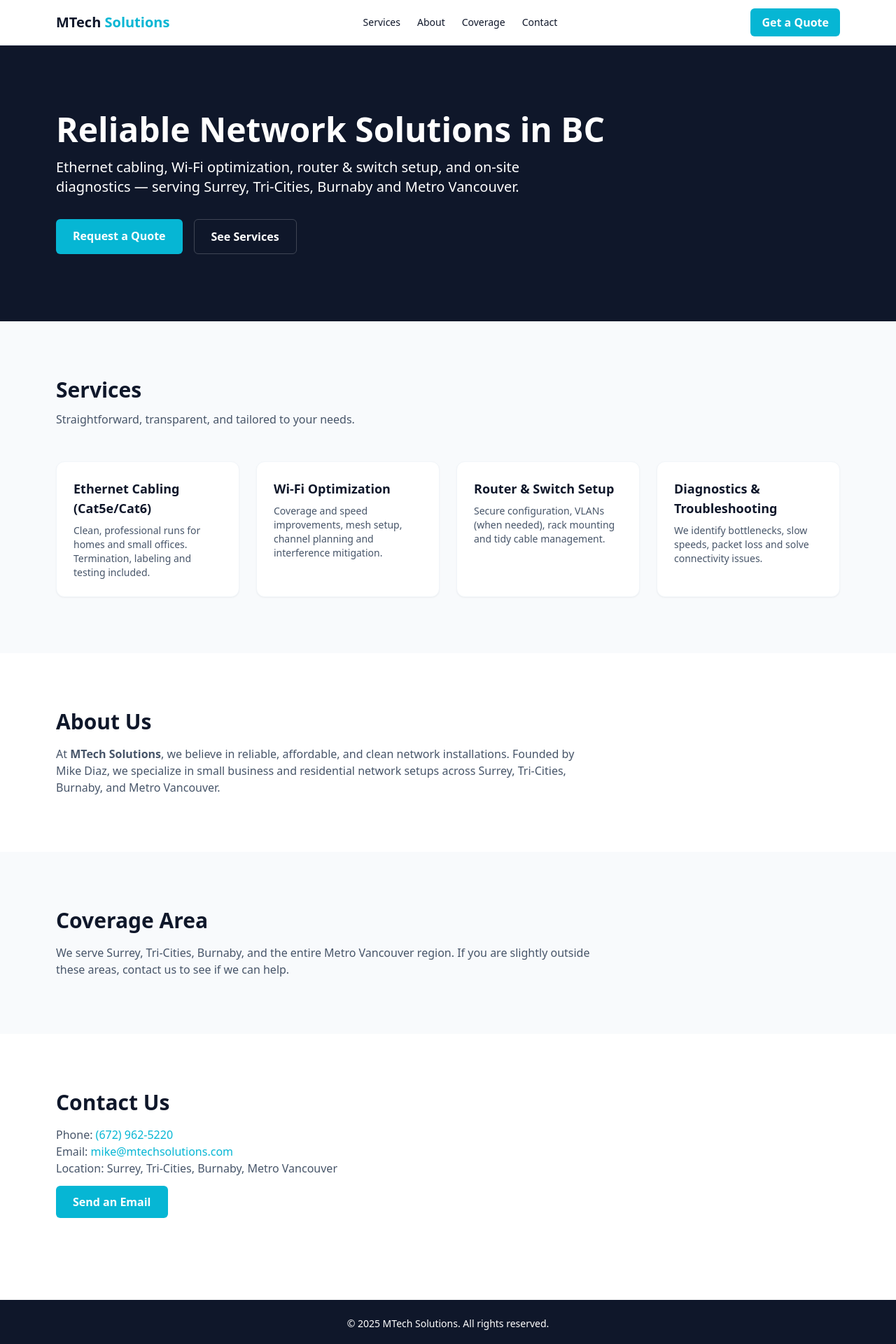
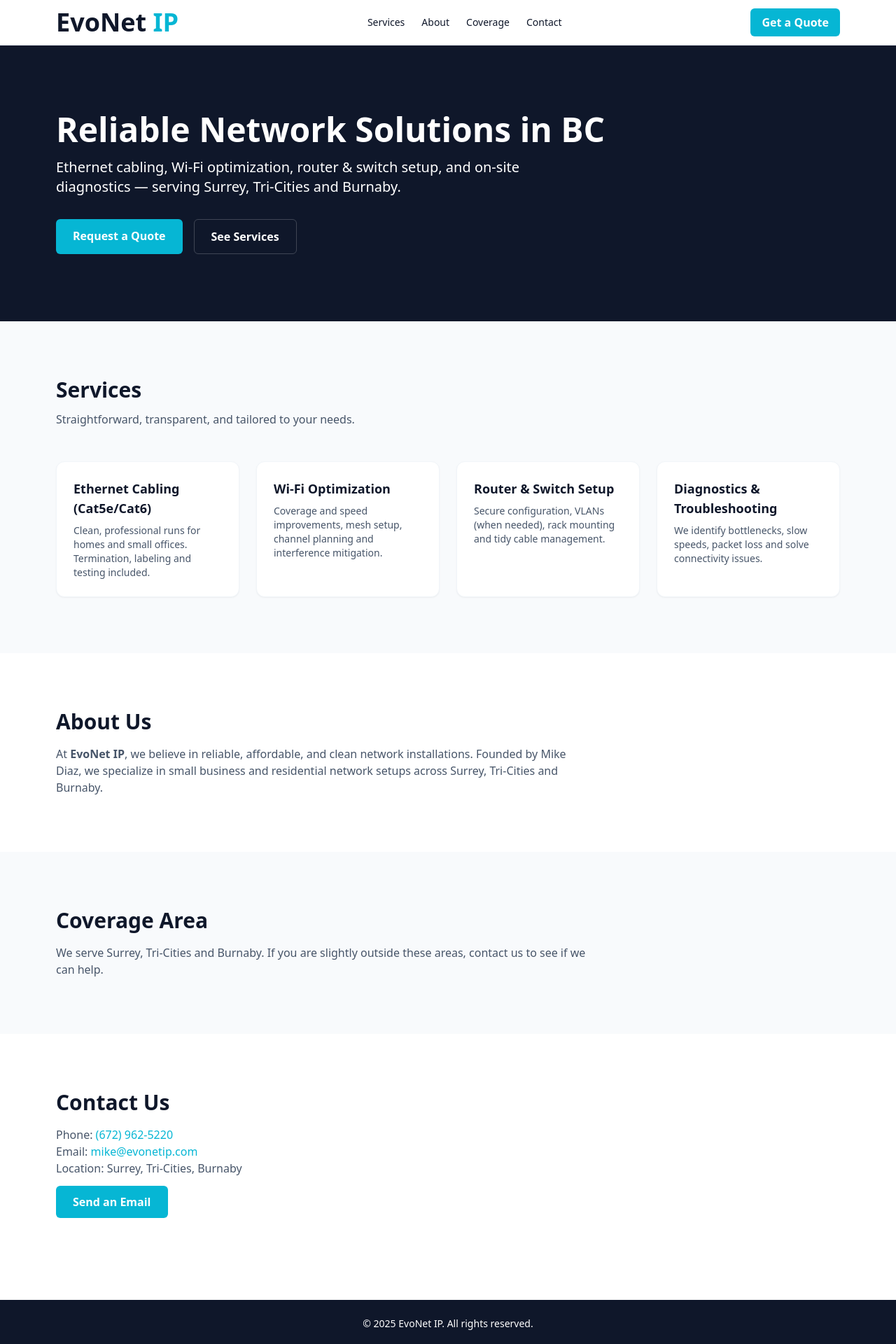
Before and after one commit to mikerdiaz/mtech-solutions, a Next.js app: page / in a window 1280 px wide. Shown: the top 1920 px of the page at 70% size. Built offline with nearby package versions, Linux system fonts and the light colour scheme.

Commit message:
Actualización del contenido

```diff
--- a/app/components/About.js
+++ b/app/components/About.js
@@ -4,8 +4,8 @@ export default function About() {
       <div className="max-w-6xl mx-auto px-4 text-center md:text-left">
         <h2 className="text-3xl font-bold text-primary">About Us</h2>
         <p className="mt-4 text-slate-600 max-w-3xl mx-auto md:mx-0">
-          At <strong>MTech Solutions</strong>, we believe in reliable, affordable, and clean network installations.
-          Founded by Mike Diaz, we specialize in small business and residential network setups across Surrey, Tri-Cities, Burnaby, and Metro Vancouver.
+          At <strong>EvoNet IP</strong>, we believe in reliable, affordable, and clean network installations.
+          Founded by Mike Diaz, we specialize in small business and residential network setups across Surrey, Tri-Cities and Burnaby.
         </p>
       </div>
     </section>
--- a/app/components/Contact.js
+++ b/app/components/Contact.js
@@ -5,8 +5,8 @@ export default function Contact() {
         <h2 className="text-3xl font-bold text-primary">Contact Us</h2>
         <p className="mt-4 text-slate-600">
           Phone: <a href="tel:+16729625220" className="text-accent font-medium">(672) 962-5220</a><br />
-          Email: <a href="mailto:mike@mtechsolutions.com" className="text-accent font-medium">mike@mtechsolutions.com</a><br />
-          Location: Surrey, Tri-Cities, Burnaby, Metro Vancouver
+          Email: <a href="mailto:mike@mtechsolutions.com" className="text-accent font-medium">mike@evonetip.com</a><br />
+          Location: Surrey, Tri-Cities, Burnaby
         </p>
         <div className="mt-6">
           <a href="mailto:mike@mtechsolutions.com" className="bg-accent text-white px-6 py-3 rounded-md font-semibold hover:opacity-90 transition">
--- a/app/components/Coverage.js
+++ b/app/components/Coverage.js
@@ -4,7 +4,7 @@ export default function Coverage() {
       <div className="max-w-6xl mx-auto px-4 text-center md:text-left">
         <h2 className="text-3xl font-bold text-primary">Coverage Area</h2>
         <p className="mt-4 text-slate-600 max-w-3xl mx-auto md:mx-0">
-          We serve Surrey, Tri-Cities, Burnaby, and the entire Metro Vancouver region.
+          We serve Surrey, Tri-Cities and Burnaby.
           If you are slightly outside these areas, contact us to see if we can help.
         </p>
       </div>
--- a/app/components/Footer.js
+++ b/app/components/Footer.js
@@ -1,7 +1,7 @@
 export default function Footer() {
   return (
     <footer className="bg-primary text-white text-center py-6 mt-12">
-      <p className="text-sm">&copy; {new Date().getFullYear()} MTech Solutions. All rights reserved.</p>
+      <p className="text-sm">&copy; {new Date().getFullYear()} EvoNet IP. All rights reserved.</p>
     </footer>
   )
 }
--- a/app/components/Header.js
+++ b/app/components/Header.js
@@ -2,8 +2,8 @@ export default function Header() {
   return (
     <header className="w-full sticky top-0 z-50 bg-white/90 backdrop-blur border-b border-slate-200">
       <div className="max-w-6xl mx-auto px-4 py-3 flex items-center justify-between">
-        <a href="#top" className="font-bold text-xl text-primary">
-          MTech <span className="text-accent">Solutions</span>
+        <a href="#top" className="font-bold text-4xl text-primary">
+          EvoNet <span className="text-accent">IP</span>
         </a>
         <nav className="hidden md:flex gap-6 text-sm font-medium">
           <a href="#services" className="hover:text-accent">Services</a>
--- a/app/components/Hero.js
+++ b/app/components/Hero.js
@@ -6,7 +6,7 @@ export default function Hero() {
           Reliable Network Solutions in BC
         </h1>
         <p className="mt-4 text-lg md:text-xl max-w-2xl">
-          Ethernet cabling, Wi‑Fi optimization, router & switch setup, and on‑site diagnostics — serving Surrey, Tri‑Cities, Burnaby and Metro Vancouver.
+          Ethernet cabling, Wi‑Fi optimization, router & switch setup, and on‑site diagnostics — serving Surrey, Tri‑Cities and Burnaby.
         </p>
         <div className="mt-8 flex flex-col sm:flex-row gap-4 justify-center md:justify-start">
           <a href="#contact" className="bg-accent text-white px-6 py-3 rounded-md font-semibold hover:opacity-90 transition">Request a Quote</a>
```
Also changed, not shown: 1 other file (tests, documents, lock files or other folders).
